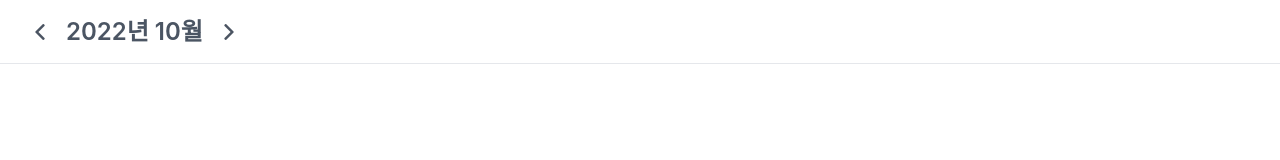
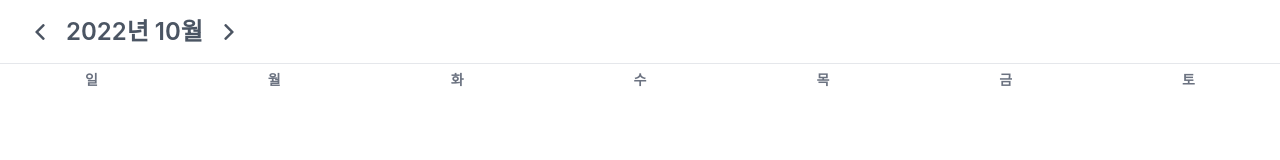
Before and after one commit to sihyun-mity/calendar-todolist, a React (Create React App) app: page / in a window 1280 px wide. Shown: the top 160 px of the page. Built offline with nearby package versions, Linux system fonts and the light colour scheme; a web font is replaced by a local one.

Commit message:
요일 추가

```diff
--- a/src/components/Calendar.tsx
+++ b/src/components/Calendar.tsx
@@ -1,5 +1,18 @@
+import styled from 'styled-components';
+import Days from './Days';
+
 const Calendar = (): JSX.Element => {
-  return <div></div>;
+  return (
+    <Box>
+      <Days />
+    </Box>
+  );
 };
 
 export default Calendar;
+
+const Box = styled.article`
+  width: 100%;
+  display: flex;
+  flex-direction: column;
+`;
--- /dev/null
+++ b/src/components/Days.tsx
@@ -0,0 +1,31 @@
+import styled from 'styled-components';
+
+const Days = (): JSX.Element => {
+  return (
+    <Box>
+      <Day>일</Day>
+      <Day>월</Day>
+      <Day>화</Day>
+      <Day>수</Day>
+      <Day>목</Day>
+      <Day>금</Day>
+      <Day>토</Day>
+    </Box>
+  );
+};
+
+export default Days;
+
+const Box = styled.header`
+  height: 32px;
+  display: flex;
+  align-items: center;
+`;
+
+const Day = styled.label`
+  width: calc(100% / 7);
+  text-align: center;
+
+  ${({ theme }) => theme.font.Body3Label};
+  color: ${({ theme }) => theme.color['grey-500']};
+`;
--- a/src/components/index.ts
+++ b/src/components/index.ts
@@ -1,5 +1,6 @@
 export { default as Calendar } from './Calendar';
 export { default as DatePicker } from './DatePicker';
+export { default as Days } from './Days';
 export { default as Header } from './Header';
 export { default as Initialize } from './Initialize';
 export { default as Todo } from './Todo';
```
